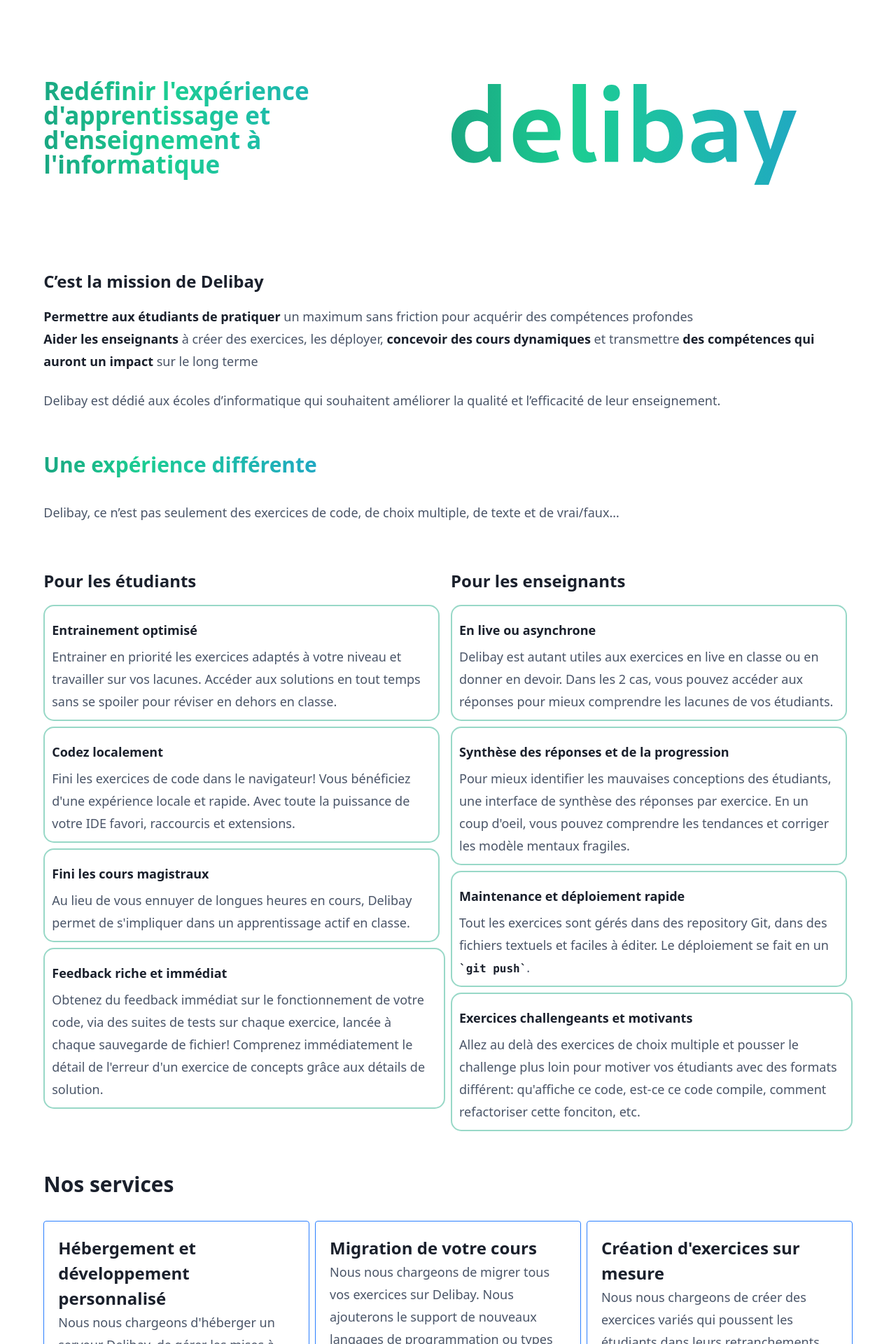
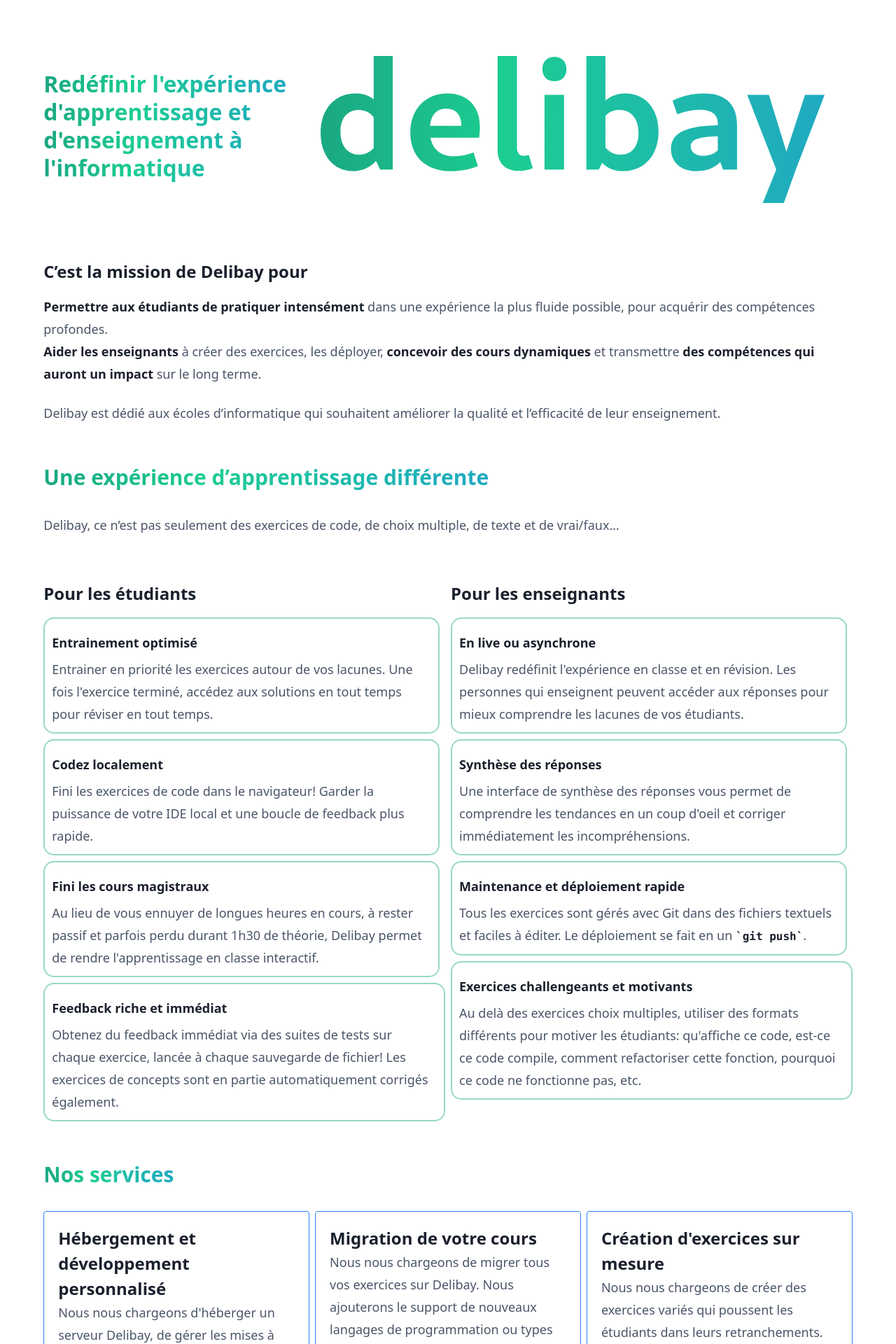
Before and after one commit to samuelroland/mvp, a Jekyll site: the page built from index.md, in a window 1280 px wide. Shown: the top 1920 px of the page at 70% size. Built offline with Jekyll 4.4.1, drawn with Linux system fonts in a browser that asks for light colours; some of the changed text lies outside the part shown.

Commit message:
Improve heading, make some descriptions better written and shorter

```diff
--- a/assets/style.css
+++ b/assets/style.css
@@ -29,9 +29,7 @@ h2 em, h3 em {
 }
 
 #delibaylogo {
-    width: 200px;
     display: inline;
-    margin-left: 10px;
 }
 
 .nicecode-big {
@@ -81,7 +79,7 @@ h2 em, h3 em {
     margin-bottom: 10px;
 }
 
-.gradient {
+.gradient, h2 {
 		background: linear-gradient(to right, #1aa782 0%, #1ccd92 36%, #20a8c3 100%);
 		-webkit-background-clip: text;
 		-webkit-text-fill-color: transparent;
--- a/index.md
+++ b/index.md
@@ -3,18 +3,18 @@ layout: default
 ---
 
 <div class="md:flex flex-wrap ">
-<h1 class="flex-1 flex items-center !text-[28px] xs:!text-[35px] md:!text-[35px] sm:!bg-red-500 md:bg-blue-500">Redéfinir l'expérience d'apprentissage et d'enseignement à l'informatique</h1>
+<h1 class="flex-3 flex items-center !text-[28px] xs:!text-[35px] md:!text-[32px]/10 sm:!bg-red-500 md:bg-blue-500 !my-10">Redéfinir l'expérience d'apprentissage et d'enseignement à l'informatique</h1>
 
-<img class="flex-1 md:p-20" src="imgs/delibay-logo.svg" id="delibaylogo" />
+<img class="flex-1 md:p-10 px-10" src="imgs/delibay-logo.svg" id="delibaylogo" />
 </div>
 
-### C'est la mission de Delibay
-**Permettre aux étudiants de pratiquer** un maximum sans friction pour acquérir des compétences profondes
-**Aider les enseignants** à créer des exercices, les déployer, **concevoir des cours dynamiques** et transmettre **des compétences qui auront un impact** sur le long terme
+### C'est la mission de Delibay pour
+**Permettre aux étudiants de pratiquer intensément** dans une expérience la plus fluide possible, pour acquérir des compétences profondes.
+**Aider les enseignants** à créer des exercices, les déployer, **concevoir des cours dynamiques** et transmettre **des compétences qui auront un impact** sur le long terme.
 
 Delibay est dédié aux écoles d'informatique qui souhaitent améliorer la qualité et l'efficacité de leur enseignement.
 
-<h2 class="gradient">Une expérience différente</h2>
+## Une expérience d'apprentissage différente
 Delibay, ce n'est pas seulement des exercices de code, de choix multiple, de texte et de vrai/faux...
 
 <div class="lg:flex lg:flex-wrap lg:space-x-2 space-y-2 lg:space-y-0">
@@ -24,16 +24,16 @@ Delibay, ce n'est pas seulement des exercices de code, de choix multiple, de tex
 
 <div class="bloc flex-1 space-x-2 space-y-2">
     <div class="card flex-1"><h4>Entrainement optimisé</h4>
-    <p>Entrainer en priorité les exercices adaptés à votre niveau et travailler sur vos lacunes. Accéder aux solutions en tout temps sans se spoiler pour réviser en dehors en classe.</p>
+    <p>Entrainer en priorité les exercices autour de vos lacunes. Une fois l'exercice terminé, accédez aux solutions en tout temps pour réviser en tout temps.</p>
 </div>
     <div class="card flex-1"><h4>Codez localement</h4>
-        <p>Fini les exercices de code dans le navigateur! Vous bénéficiez d'une expérience locale et rapide. Avec toute la puissance de votre IDE favori, raccourcis et extensions.</p>
+        <p>Fini les exercices de code dans le navigateur! Garder la puissance de votre IDE local et une boucle de feedback plus rapide.</p>
     </div>
     <div class="card flex-1"><h4>Fini les cours magistraux</h4>
-        <p>Au lieu de vous ennuyer de longues heures en cours, Delibay permet de s'impliquer dans un apprentissage actif en classe.</p>
+        <p>Au lieu de vous ennuyer de longues heures en cours, à rester passif et parfois perdu durant 1h30 de théorie, Delibay permet de rendre l'apprentissage en classe interactif.</p>
     </div>
     <div class="card flex-1"><h4>Feedback riche et immédiat</h4>
-        <p>Obtenez du feedback immédiat sur le fonctionnement de votre code, via des suites de tests sur chaque exercice, lancée à chaque sauvegarde de fichier! Comprenez immédiatement le détail de l'erreur d'un exercice de concepts grâce aux détails de solution.</p>
+        <p>Obtenez du feedback immédiat via des suites de tests sur chaque exercice, lancée à chaque sauvegarde de fichier! Les exercices de concepts sont en partie automatiquement corrigés également.</p>
     </div>
 </div>
 
@@ -46,13 +46,17 @@ Delibay, ce n'est pas seulement des exercices de code, de choix multiple, de tex
 
 <div class="bloc flex-1 space-x-2 space-y-2">
     <div class="card flex-1"><h4>En live ou asynchrone</h4>
-    <p>Delibay est autant utiles aux exercices en live en classe ou en donner en devoir. Dans les 2 cas, vous pouvez accéder aux réponses pour mieux comprendre les lacunes de vos étudiants.
-    </p></div>
-    <div class="card flex-1"><h4>Synthèse des réponses et de la progression</h4>
-    <p>Pour mieux identifier les mauvaises conceptions des étudiants, une interface de synthèse des réponses par exercice. En un coup d'oeil, vous pouvez comprendre les tendances et corriger les modèle mentaux fragiles.
-    </p></div>
-    <div class="card flex-1"><h4>Maintenance et déploiement rapide</h4><p></p>Tout les exercices sont gérés dans des repository Git, dans des fichiers textuels et faciles à éditer. Le déploiement se fait en un <code>git push</code>.</div>
-    <div class="card flex-1"><h4>Exercices challengeants et motivants</h4><p>Allez au delà des exercices de choix multiple et pousser le challenge plus loin pour motiver vos étudiants avec des formats différent: qu'affiche ce code, est-ce ce code compile, comment refactoriser cette fonciton, etc.</p></div>
+        <p>Delibay redéfinit l'expérience en classe et en révision. Les personnes qui enseignent peuvent accéder aux réponses pour mieux comprendre les lacunes de vos étudiants.</p>
+    </div>
+    <div class="card flex-1"><h4>Synthèse des réponses</h4>
+        <p>Une interface de synthèse des réponses vous permet de comprendre les tendances en un coup d'oeil et corriger immédiatement les incompréhensions. </p>
+    </div>
+    <div class="card flex-1"><h4>Maintenance et déploiement rapide</h4>
+        <p>Tous les exercices sont gérés avec Git dans des fichiers textuels et faciles à éditer. Le déploiement se fait en un <code>git push</code>.</p>
+    </div>
+    <div class="card flex-1"><h4>Exercices challengeants et motivants</h4>
+        <p>Au delà des exercices choix multiples, utiliser des formats différents pour motiver les étudiants: qu'affiche ce code, est-ce ce code compile, comment refactoriser cette fonction, pourquoi ce code ne fonctionne pas, etc.</p>
+    </div>
 </div>
 
 </div>
@@ -89,10 +93,9 @@ Delibay, ce n'est pas seulement des exercices de code, de choix multiple, de tex
 
 
 
+## Prêt à rendre vos cours interactifs et engageants ?
 
-<h2 class="gradient">Prêt à rendre vos cours interactifs et engageants ?</h2>
-
-Delibay est en cours de développement, nous vous informerons une fois la première version publiée.
+Delibay est en cours de développement, nous vous informerons une fois la première version publiée. En attendant laissez-nous votre retour ou questions.
 
 <div class="flex justify-center" >
 <form
```
